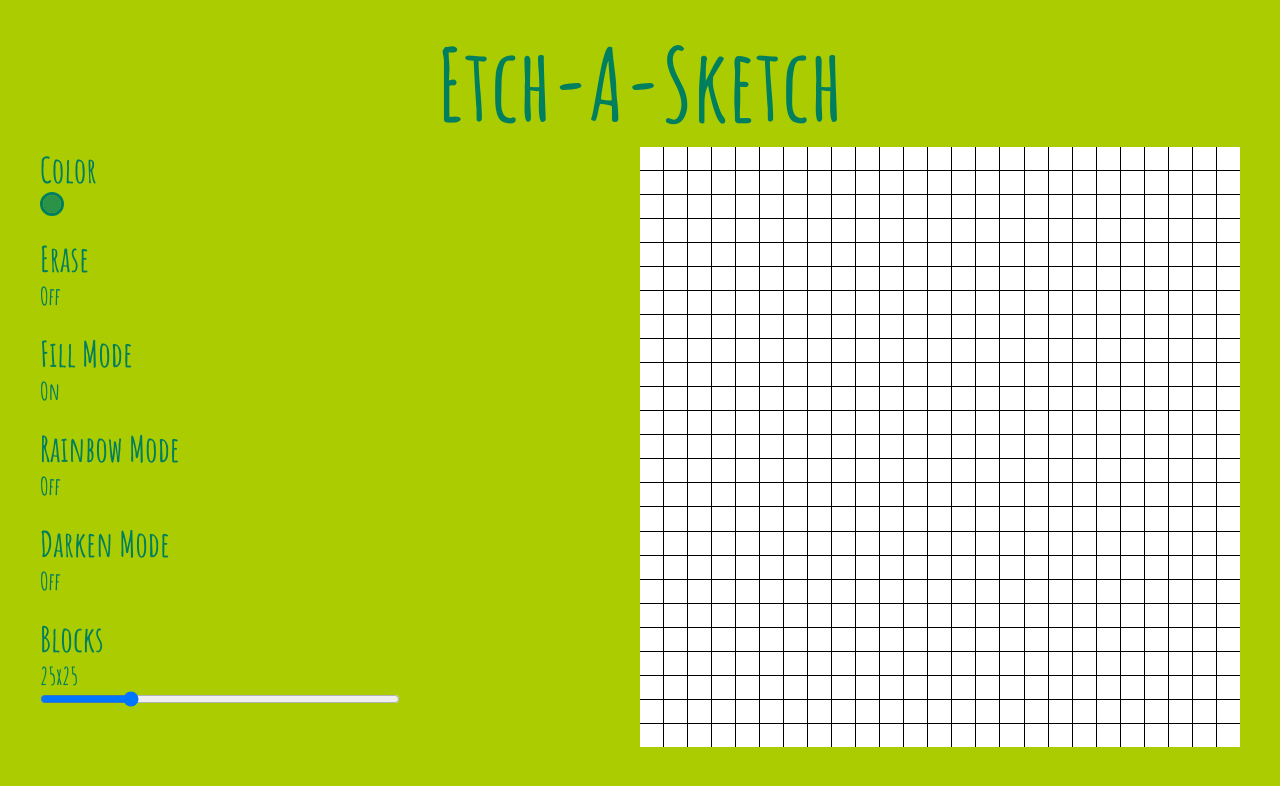
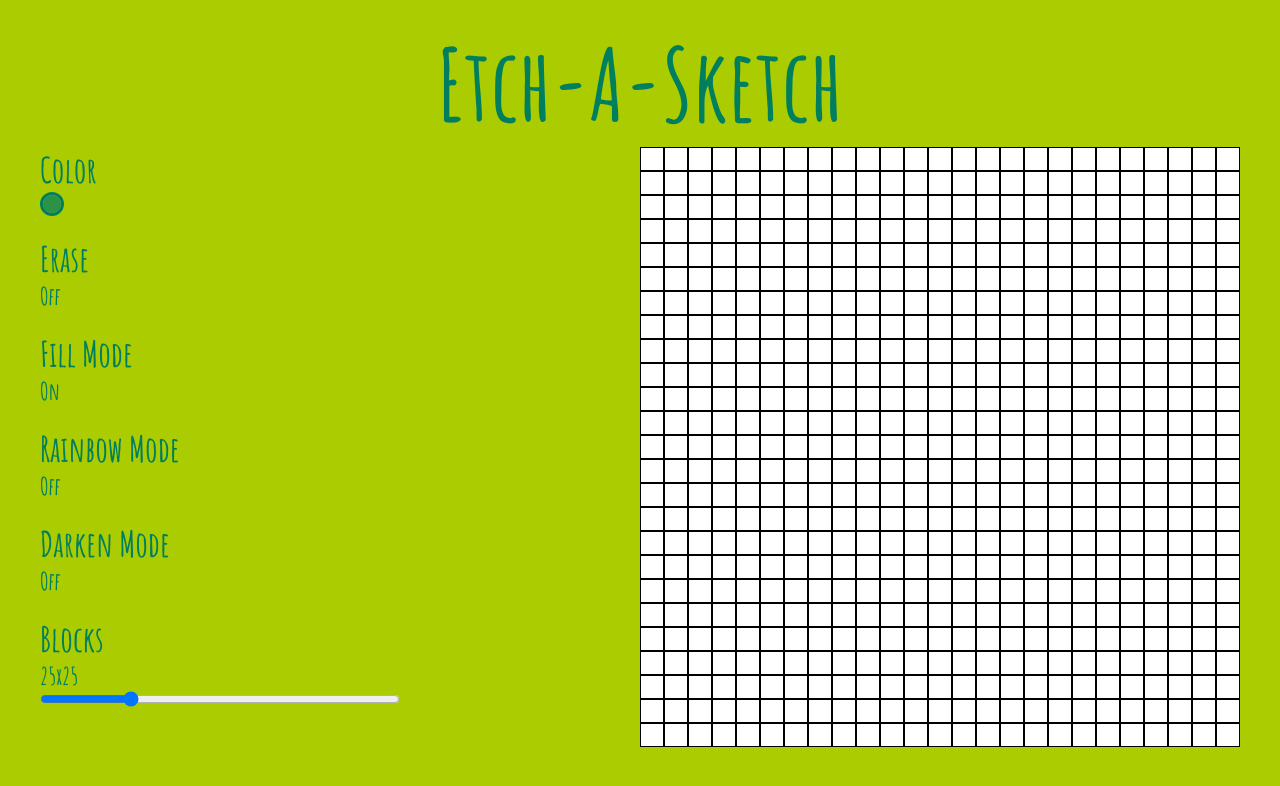
Before and after one commit to rohitbutbliss/etch-a-sketch, a plain HTML site: page index.html in a window 1280 px wide. Drawn offline with Linux system fonts and the light colour scheme.

Commit message:
Fixed some bugs - fixed the bug where layout was messing up in firefox due to gap between boxes

```diff
--- a/script.js
+++ b/script.js
@@ -115,7 +115,7 @@ function createBoxes(numberOfBoxesInRow) {
         overlay.classList.add("overlay");
         box.classList.add("box");
 
-        wrapper.style.width = `calc(100%/${numberOfBoxesInRow} - ${1 * (numberOfBoxesInRow - 1) / numberOfBoxesInRow}px`;
+        wrapper.style.width = `calc(100%/${numberOfBoxesInRow}`;
         overlay.style.opacity = 0;
 
         box.addEventListener("mouseover", changeColorOfBox);
@@ -140,6 +140,7 @@ function changeColorOfBox(e) {
         e.target.style.backgroundColor = `${defaultColor}`;
         return;
     }
+
     const redValue = Math.floor(Math.random() * 256);
     const greenValue = Math.floor(Math.random() * 256);
     const blueValue = Math.floor(Math.random() * 256);
--- a/style.css
+++ b/style.css
@@ -106,7 +106,7 @@ input::-webkit-color-swatch {
   display: -webkit-box;
   display: -ms-flexbox;
   display: flex;
-  gap: 1px;
+  /* gap: 1px; */
   -ms-flex-wrap: wrap;
   flex-wrap: wrap;
   -webkit-box-flex: 1;
@@ -115,13 +115,14 @@ input::-webkit-color-swatch {
   max-width: 50%;
   width: 50%;
   aspect-ratio: 1/1;
-  background-color: black;
+  /* background-color: black; */
 }
 
 .box {
   background-color: white;
   width: 100%;
   height: 100%;
+  border: 0.5px solid black;
   -webkit-box-sizing: border-box;
   box-sizing: border-box;
   -ms-flex-negative: 0;
```
